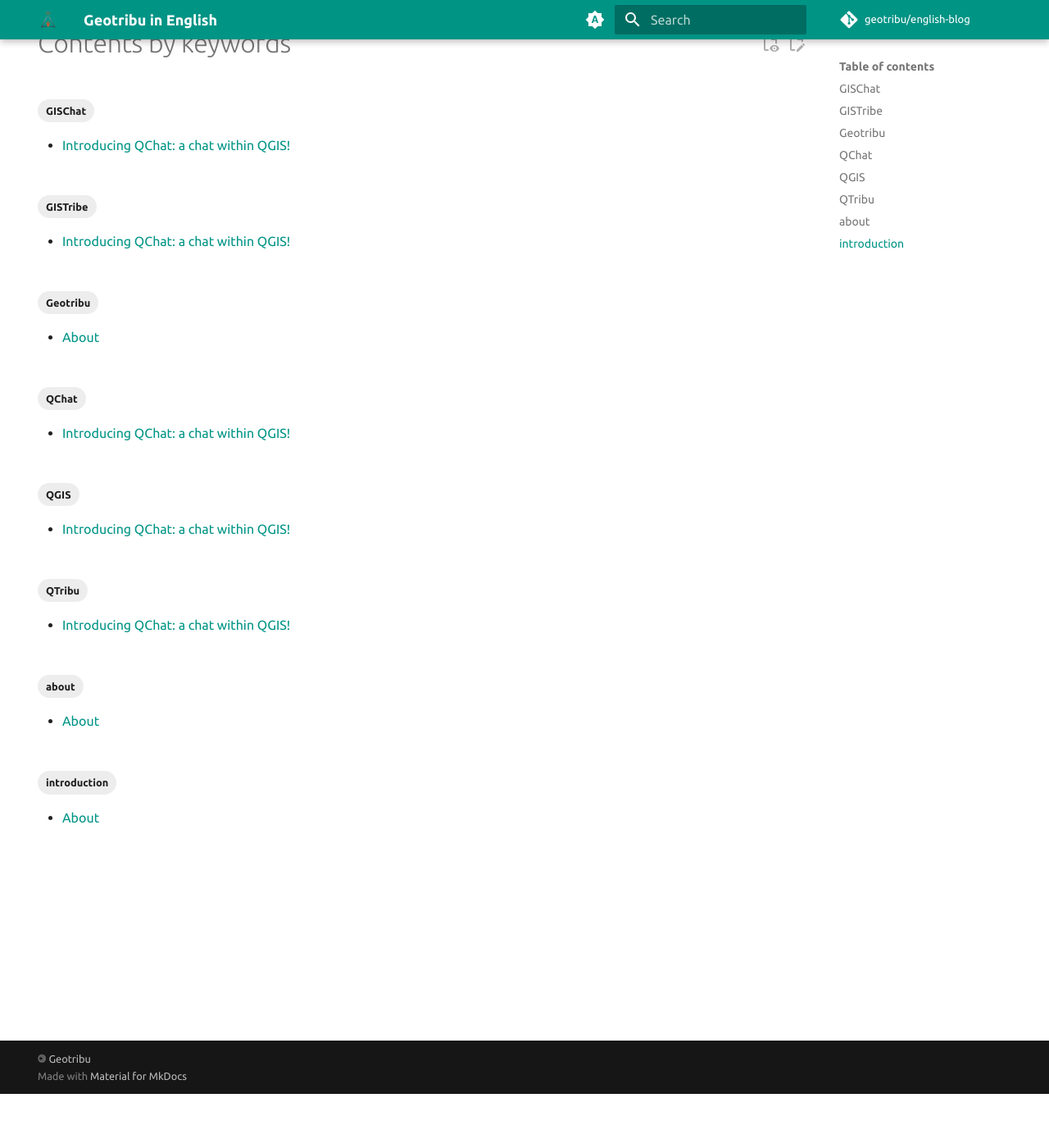
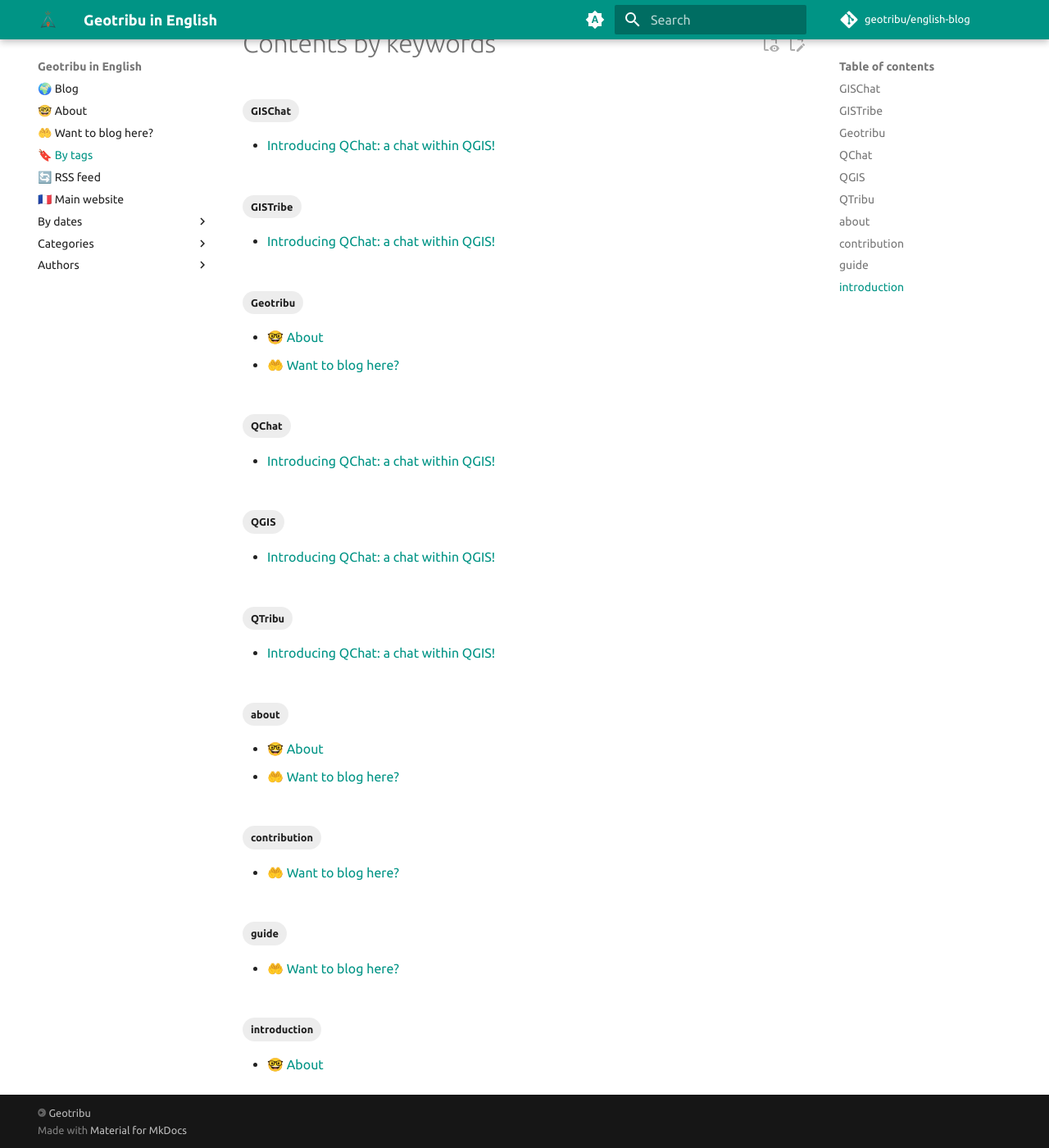
Before and after one commit to geotribu/english-blog, an MkDocs documentation site: the page built from content/tags.md, in a window 1280 px wide and 1400 px high, scrolled down 66 px. Shown: the whole window at 82% size. Built offline with MkDocs 1.6.1 and Material for MkDocs 9.7.7, drawn with Linux system fonts in a browser that asks for light colours; plug-ins that fetch from the network failed and are left out; comment, search, counter and statistics services are not loaded.

Commit message:
update(setup): improve content organization

```diff
--- a/README.md
+++ b/README.md
@@ -1 +1 @@
-# english-blog
+# Geotribu: English blogs
--- a/content/blog/.authors.yml
+++ b/content/.authors.yml
@@ -6,6 +6,12 @@
     name: Guilhem Allaman
     slug: guilhem-allaman
     url: https://geotribu.fr/team/guilhem-allaman/
+  geotribu:
+    avatar: https://raw.githubusercontent.com/geotribu/english-blog/refs/heads/main/content/theme/assets/images/geotribu/logo_geotribu.png
+    description: GIS Tribe
+    name: Geotribu
+    slug: geotribu-team
+    url: /about
   jmoura:
     avatar: https://cdn.geotribu.fr/img/internal/contributeurs/jmou.jfif
     description: GIS Watchman
--- /dev/null
+++ b/content/contributing.md
@@ -0,0 +1,21 @@
+---
+title: Contributing
+authors:
+    - geotribu
+categories:
+    - contribution
+comments: true
+date: 2024-11-18
+description: How to publish a blog post on Geotribu.
+tags:
+    - about
+    - contribution
+    - guide
+    - Geotribu
+hide:
+    - tags
+---
+
+# Want to publish on Geotribu?
+
+> TO COME
--- a/mkdocs.yml
+++ b/mkdocs.yml
@@ -22,11 +22,13 @@
 plugins:
   - blog:
       enabled: !ENV [MKDOCS_ENABLE_PLUGIN_BLOG, true]
+
       archive_name: By dates
       archive_url_date_format: yyyy/MM
       archive_url_format: "{date}"
       authors_file: "{blog}/.authors.yml"
       authors_profiles: true
+      blog_dir: .
       draft_on_serve: true
       draft_if_future_date: true
       pagination_format: "$link_first $link_previous ~2~ $link_next $link_last"
@@ -181,7 +183,9 @@
       permalink: "#"
 
 nav:
-  - Blog:
-      - blog/index.md
-  - index.md
-  - tags.md
+  - "Blog": index.md
+  - "&#129299 About": about.md
+  - "&#129330 Want to blog here?": contributing.md
+  - "&#128278; By tags": tags.md
+  - "&#x1F504; RSS feed": /feed_rss_created.xml
+  - "&#127467&#127479; Main website": https://geotribu.fr/
```
Also changed, not shown: content/about.md (added, +33 -0 lines), content/index.md (+2 -30 lines), content/tags.md (+0 -1 lines), content/posts/2024-10-18_introducing-QChat-chat-rooms-in-QGIS.md (renamed from content/blog/posts/2024-10-18_introducing-QChat-chat-rooms-in-QGIS.md).
